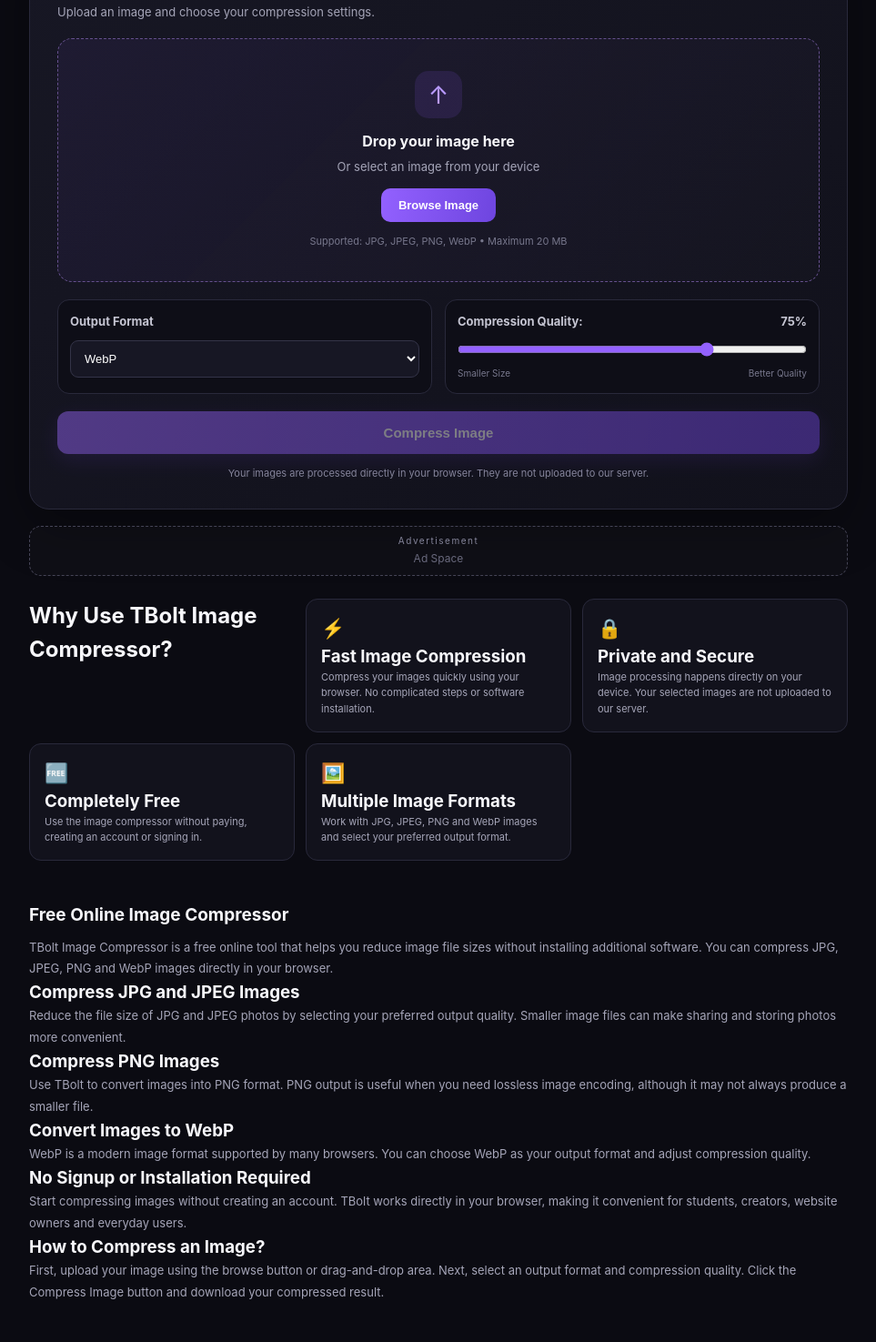
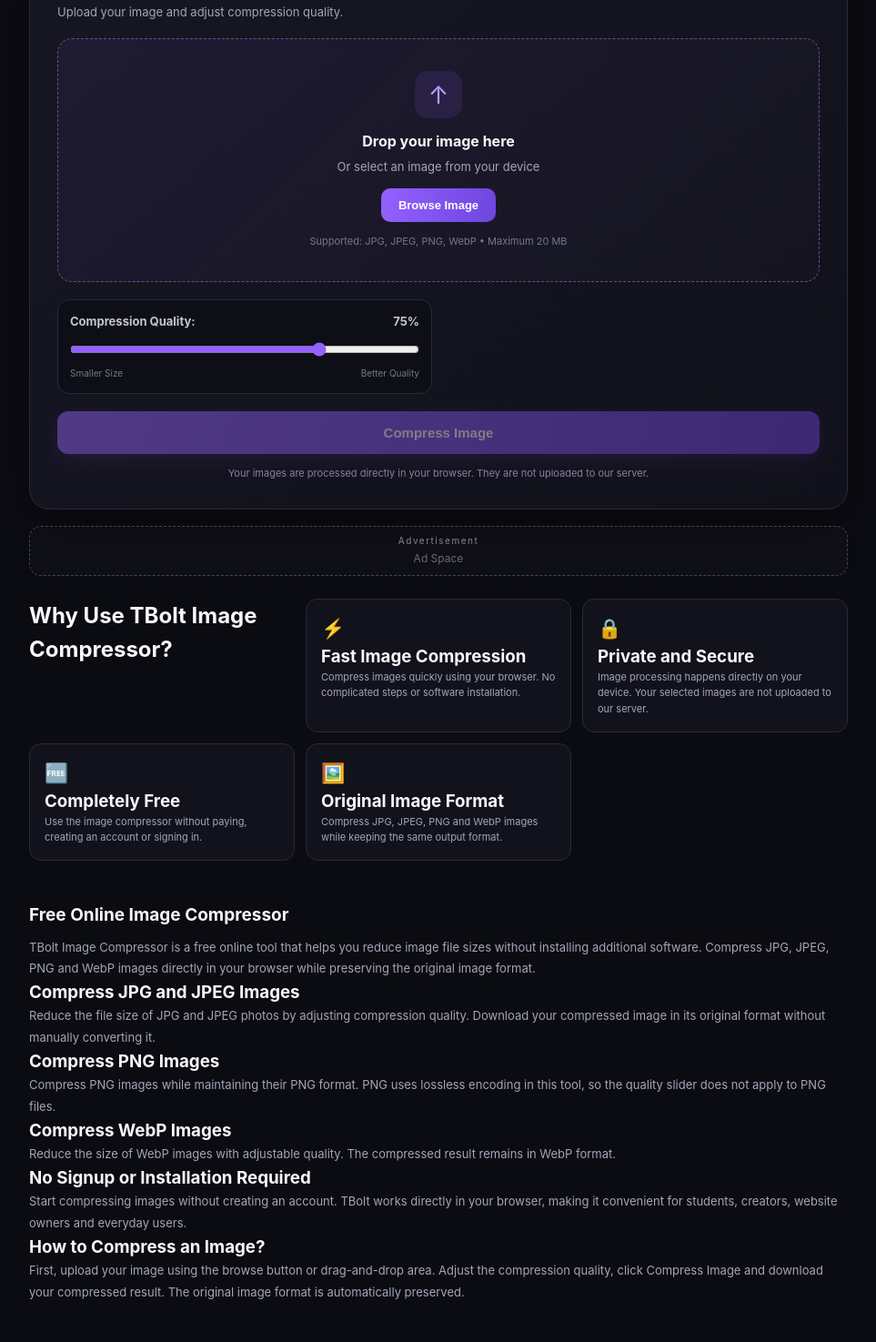
Before and after one commit to viewbadhao0-oss/Best-Image-Compressor---Free-Efficient-No-Sign-Up-Required-by-TBOLT, a plain HTML site: page index.html in a window 1280 px wide. Shown: the part 487-1962 px from the top of the page at 91% size, without its empty margins (158-1121 px from the left). Drawn offline with Linux system fonts and the light colour scheme.

Commit message:
Update index.html

```diff
--- a/index.html
+++ b/index.html
@@ -4,28 +4,26 @@
 
 <head>
 
-    <!-- BASIC SEO -->
+    <!-- BASIC META TAGS -->
     <meta charset="UTF-8">
     <meta name="viewport" content="width=device-width, initial-scale=1.0">
 
     <title>Free Image Compressor Online – Reduce Image Size | TBolt</title>
 
     <meta name="description"
-        content="Compress images online for free with TBolt. Reduce JPG, PNG and WebP image file sizes quickly. No sign up, no login and private browser-based image compression.">
+        content="Compress JPG, PNG and WebP images online for free with TBolt. Reduce image file size while keeping the original image format. No signup or installation required.">
 
     <meta name="author" content="TBolt">
-
     <meta name="application-name" content="TBolt Image Compressor">
-
     <meta name="theme-color" content="#090713">
 
     <meta name="robots" content="index, follow, max-image-preview:large">
 
     <!-- GOOGLE SEARCH CONSOLE VERIFICATION -->
-    <!-- Replace YOUR_VERIFICATION_CODE with the exact code from Google Search Console -->
+    <!-- Replace YOUR_VERIFICATION_CODE with your actual Google verification code -->
     <meta name="google-site-verification" content="YOUR_VERIFICATION_CODE">
 
-    <!-- OPTIONAL KEYWORDS: Google Search does not use this tag for ranking -->
+    <!-- OPTIONAL KEYWORDS -->
     <meta name="keywords" content="
         free image compressor,
         image compressor online,
@@ -33,7 +31,6 @@
         reduce image size,
         image size reducer,
         photo compressor,
-        online photo compressor,
         JPG compressor,
         JPEG compressor,
         PNG compressor,
@@ -49,41 +46,32 @@
         photo size reducer,
         image compression tool,
         free image optimizer,
-        no sign up image compressor,
+        no signup image compressor,
         no login image compressor,
+        online photo compressor,
         browser based image compressor,
-        online image resizer,
         TBolt image compressor
     ">
 
     <!-- FAVICON -->
     <link rel="icon" type="image/png" href="favicon.png">
 
-    <!-- OPEN GRAPH / SOCIAL SHARING -->
+    <!-- OPEN GRAPH -->
     <meta property="og:type" content="website">
-
     <meta property="og:title"
-        content="Free Image Compressor Online – Reduce Image Size | TBolt">
-
+        content="Free Image Compressor Online | TBolt">
     <meta property="og:description"
-        content="Compress JPG, PNG and WebP images for free. Easy to use, no signup required.">
-
+        content="Compress JPG, PNG and WebP images for free while keeping the original format. No signup required.">
     <meta property="og:site_name" content="TBolt">
 
-    <!-- TWITTER / X CARD -->
+    <!-- TWITTER CARD -->
     <meta name="twitter:card" content="summary">
-
     <meta name="twitter:title"
         content="Free Image Compressor Online | TBolt">
+    <meta name="twitter:description"
+        content="Reduce image file sizes online for free with TBolt.">
 
-    <meta name="twitter:description"
-        content="Reduce image file sizes online for free with TBolt Image Compressor.">
-
-    <!-- PERFORMANCE -->
     <meta name="referrer" content="strict-origin-when-cross-origin">
-
-    <!-- STYLESHEET -->
-    <link rel="stylesheet" href="style.css">
 
     <!-- STRUCTURED DATA -->
     <script type="application/ld+json">
@@ -93,7 +81,7 @@
         "name": "TBolt Image Compressor",
         "applicationCategory": "UtilitiesApplication",
         "operatingSystem": "Any",
-        "description": "A free browser-based image compressor for JPG, PNG and WebP images. No registration required.",
+        "description": "A free browser-based image compressor for JPG, PNG and WebP images. Compress images while keeping their original format.",
         "offers": {
             "@type": "Offer",
             "price": "0",
@@ -101,6 +89,9 @@
         }
     }
     </script>
+
+    <!-- CSS -->
+    <link rel="stylesheet" href="style.css">
 
     <!-- JAVASCRIPT -->
     <script src="script.js" defer></script>
@@ -131,7 +122,7 @@
     <!-- MAIN CONTENT -->
     <main class="container">
 
-        <!-- HERO SECTION -->
+        <!-- HERO -->
         <section class="hero">
 
             <p class="eyebrow">
@@ -139,14 +130,14 @@
             </p>
 
             <h1>
-                Best Image Size Compressor Online
+                Free Online Image Size Compressor
             </h1>
 
             <p class="hero-description">
-                Compress images online for free with TBolt.
-                Reduce the file size of your JPG, PNG and WebP
-                images in seconds without installing any software.
-                No account or registration required.
+                Compress JPG, PNG and WebP images online for free
+                with TBolt. Reduce image file sizes while keeping
+                the original image format. No account, login or
+                software installation required.
             </p>
 
         </section>
@@ -174,7 +165,7 @@
                 </h2>
 
                 <p>
-                    Upload an image and choose your compression settings.
+                    Upload your image and adjust compression quality.
                 </p>
 
             </div>
@@ -217,27 +208,8 @@
             </div>
 
 
-            <!-- SETTINGS -->
+            <!-- COMPRESSION SETTINGS -->
             <div class="settings-grid">
-
-                <div class="setting-field">
-
-                    <label for="output-format">
-                        Output Format
-                    </label>
-
-                    <select id="output-format">
-
-                        <option value="image/webp">WebP</option>
-
-                        <option value="image/jpeg">JPG</option>
-
-                        <option value="image/png">PNG</option>
-
-                    </select>
-
-                </div>
-
 
                 <div class="setting-field">
 
@@ -311,6 +283,7 @@
 
 
                 <div class="preview-grid">
+
 
                     <!-- ORIGINAL IMAGE -->
                     <div class="preview-card">
@@ -387,6 +360,7 @@
                 Why Use TBolt Image Compressor?
             </h2>
 
+
             <div class="benefit-card">
 
                 <div class="benefit-icon">⚡</div>
@@ -396,7 +370,7 @@
                 </h3>
 
                 <p>
-                    Compress your images quickly using your browser.
+                    Compress images quickly using your browser.
                     No complicated steps or software installation.
                 </p>
 
@@ -440,12 +414,12 @@
                 <div class="benefit-icon">🖼️</div>
 
                 <h3>
-                    Multiple Image Formats
+                    Original Image Format
                 </h3>
 
                 <p>
-                    Work with JPG, JPEG, PNG and WebP images
-                    and select your preferred output format.
+                    Compress JPG, JPEG, PNG and WebP images
+                    while keeping the same output format.
                 </p>
 
             </div>
@@ -463,8 +437,8 @@
             <p>
                 TBolt Image Compressor is a free online tool that helps
                 you reduce image file sizes without installing additional
-                software. You can compress JPG, JPEG, PNG and WebP images
-                directly in your browser.
+                software. Compress JPG, JPEG, PNG and WebP images directly
+                in your browser while preserving the original image format.
             </p>
 
 
@@ -473,9 +447,9 @@
             </h3>
 
             <p>
-                Reduce the file size of JPG and JPEG photos by selecting
-                your preferred output quality. Smaller image files can
-                make sharing and storing photos more convenient.
+                Reduce the file size of JPG and JPEG photos by adjusting
+                compression quality. Download your compressed image
+                in its original format without manually converting it.
             </p>
 
 
@@ -484,20 +458,19 @@
             </h3>
 
             <p>
-                Use TBolt to convert images into PNG format.
-                PNG output is useful when you need lossless image encoding,
-                although it may not always produce a smaller file.
+                Compress PNG images while maintaining their PNG format.
+                PNG uses lossless encoding in this tool, so the quality
+                slider does not apply to PNG files.
             </p>
 
 
             <h3>
-                Convert Images to WebP
+                Compress WebP Images
             </h3>
 
             <p>
-                WebP is a modern image format supported by many browsers.
-                You can choose WebP as your output format and adjust
-                compression quality.
+                Reduce the size of WebP images with adjustable quality.
+                The compressed result remains in WebP format.
             </p>
 
 
@@ -518,9 +491,9 @@
 
             <p>
                 First, upload your image using the browse button or
-                drag-and-drop area. Next, select an output format and
-                compression quality. Click the Compress Image button
-                and download your compressed result.
+                drag-and-drop area. Adjust the compression quality,
+                click Compress Image and download your compressed result.
+                The original image format is automatically preserved.
             </p>
 
         </section>
```
